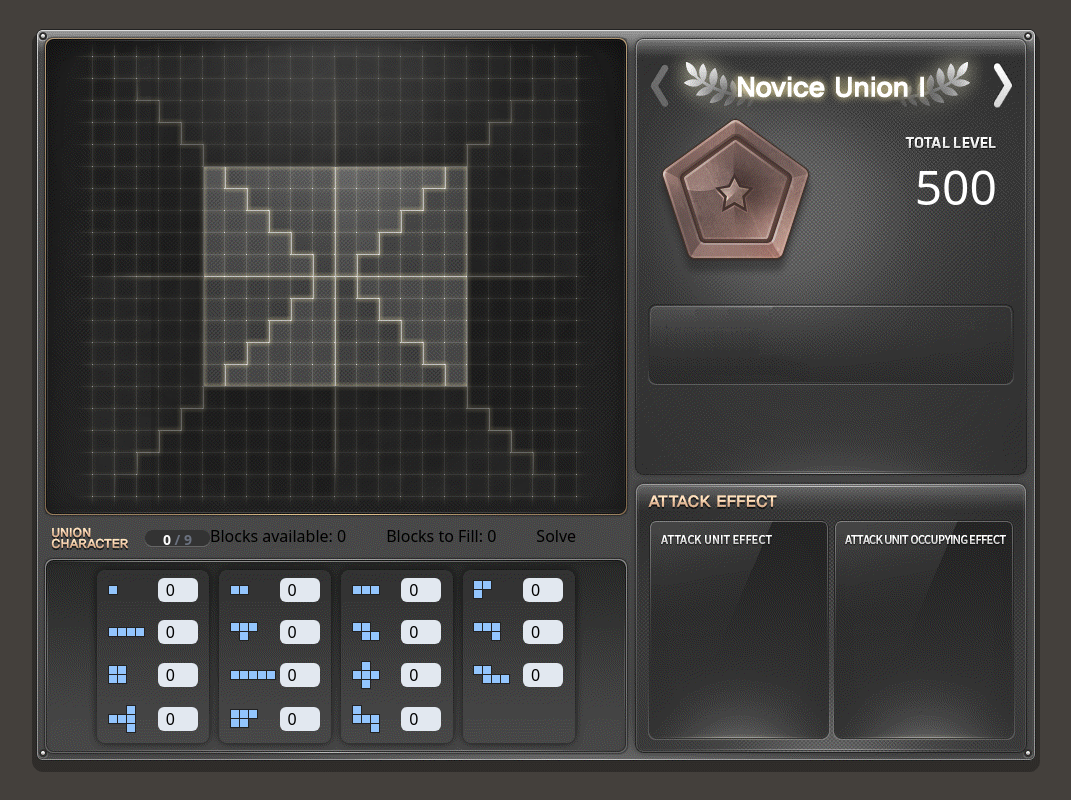
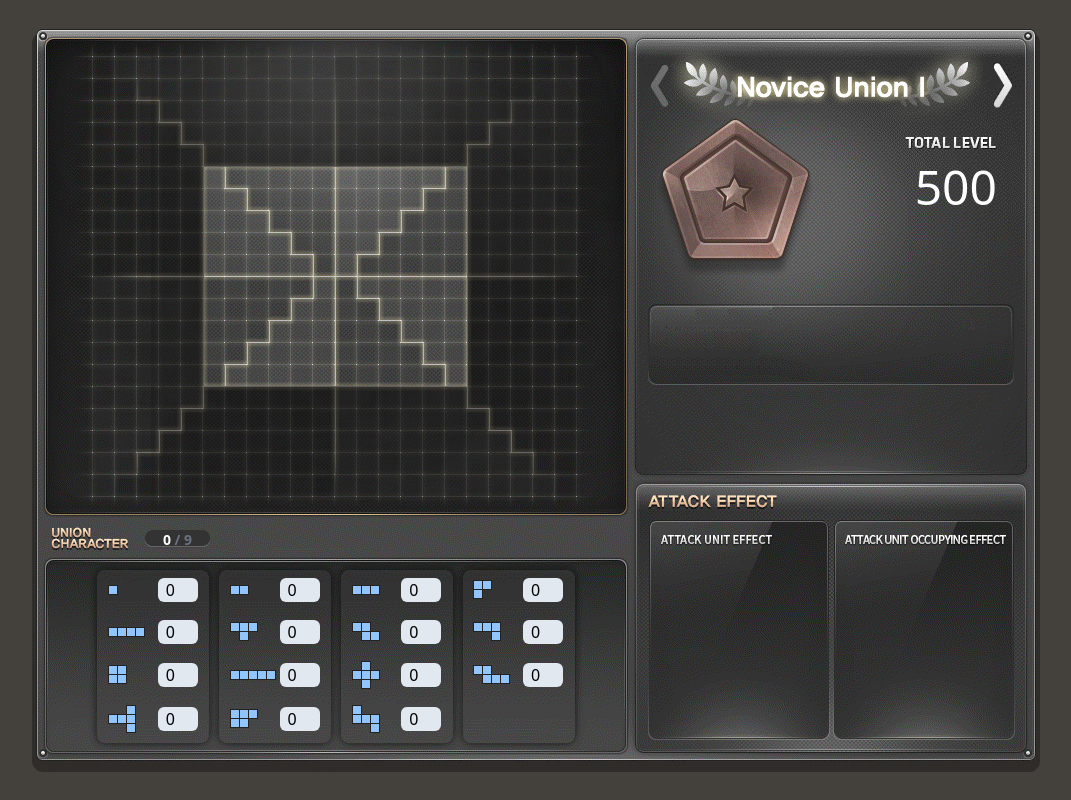
Before and after one commit to arixpsy/MS-Legion-Solver, a SvelteKit app: page / in a window 1280 px wide. Shown: the whole page, without its empty margins (104-1175 px from the left). Built offline with nearby package versions, Linux system fonts and the light colour scheme; a web font is replaced by a local one.

Commit message:
wip: add <PieceInfoSection />

```diff
--- a/src/lib/components/LegionUI/LegionUI.svelte
+++ b/src/lib/components/LegionUI/LegionUI.svelte
@@ -13,7 +13,7 @@
 			<slot name="legion-board" />
 		</div>
 		<div class="w-full h-[44px]">
-			<slot name="board-info" />
+			<slot name="piece-info" />
 		</div>
 		<div class="w-full h-[194px]">
 			<slot name="piece-selector" />
@@ -24,6 +24,7 @@
 	<div class="w-[392px]">
 		<div class="h-[436px]">
 			<slot name="legion-rank" />
+			<slot name="board-info" />
 		</div>
 	</div>
 </div>
--- /dev/null
+++ b/src/lib/components/PieceInfoSection/PieceInfoSection.svelte
@@ -0,0 +1,14 @@
+<script lang="ts">
+	type PieceInfoSectionProps = {
+		totalPieceCount: number
+		pieceLimit: number
+	}
+
+	let { totalPieceCount, pieceLimit }: PieceInfoSectionProps = $props()
+</script>
+
+<div class="flex items-center h-full">
+	<div class="ml-[100px] mt-[4px] h-[16px] text-center text-sm font-bold text-gray-500 w-[65px]">
+		<span class="text-white">{totalPieceCount}</span> / {pieceLimit}
+	</div>
+</div>
--- a/src/lib/components/index.ts
+++ b/src/lib/components/index.ts
@@ -1,5 +1,6 @@
 export { default as LegionBoard } from './LegionBoard/LegionBoard.svelte'
 export { default as LegionUI } from './LegionUI/LegionUI.svelte'
+export { default as PieceInfoSection } from './PieceInfoSection/PieceInfoSection.svelte'
 export { default as PieceSelector } from './PieceSelector/PieceSelector.svelte'
 export { default as PlacedPiece } from './PlacedPiece/PlacedPiece.svelte'
 export { default as RankSelector} from './RankSelector/RankSelector.svelte'
--- a/src/routes/+page.svelte
+++ b/src/routes/+page.svelte
@@ -3,6 +3,7 @@
 	import {
 		LegionBoard as LegionBoardComponent,
 		LegionUI,
+		PieceInfoSection,
 		PieceSelector,
 		RankSelector
 	} from '$lib/components'
@@ -50,17 +51,6 @@
 
 		<PieceSelector {shapeCountMap} slot="piece-selector" />
 
-		<div class="flex items-center h-full" slot="board-info">
-			<div
-				class="ml-[100px] mt-[4px] h-[16px] text-center text-sm font-bold text-gray-500 w-[65px]"
-			>
-				<span class="text-white">{totalPieceCount}</span> / {board.pieceLimit}
-			</div>
-			<div class="flex gap-10">
-				<p>Blocks available: {totalShapeBlockCount}</p>
-				<p>Blocks to Fill: {board.blocksToFill}</p>
-				<button onclick={handleSolve}>Solve</button>
-			</div>
-		</div>
+		<PieceInfoSection {totalPieceCount} pieceLimit={board.pieceLimit} slot="piece-info" />
 	</LegionUI>
 </div>
```
